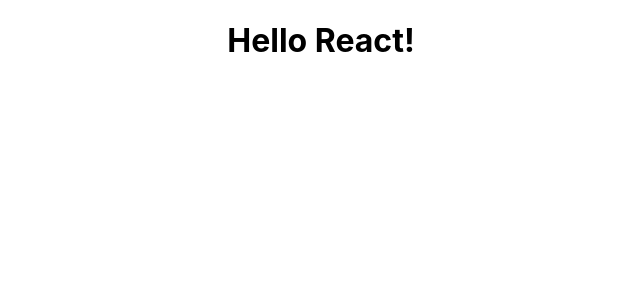
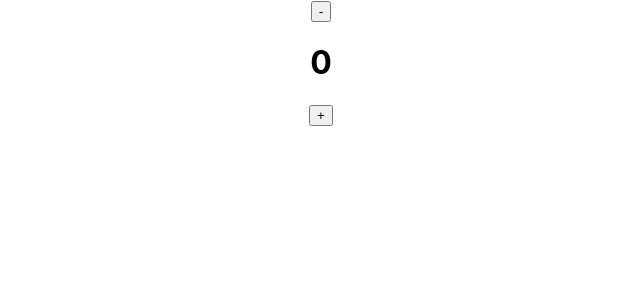
Before and after one commit to Njunji/movie-reactapplication, a React (Create React App) app: page / in a window 1280 px wide. Shown: the top 300 px of the page, without its empty margins (319-959 px from the left). Built offline with nearby package versions, Linux system fonts and the light colour scheme.

Commit message:
Added hook

```diff
--- a/src/App.js
+++ b/src/App.js
@@ -1,9 +1,13 @@
+import {useState} from 'react';
 import './App.css';
 
 const App = () => {
+  const[counter, setCounter] = useState(0);
   return (
     <div className="App">
-       <h1>Hello React!</h1>
+      <button onClick={() => setCounter((prevCount)=> prevCount - 1)}>-</button>
+      <h1>{counter}</h1>
+      <button onClick={() => setCounter((nextCount)=> nextCount + 1)}>+</button>
     </div>
   );
 }
```
